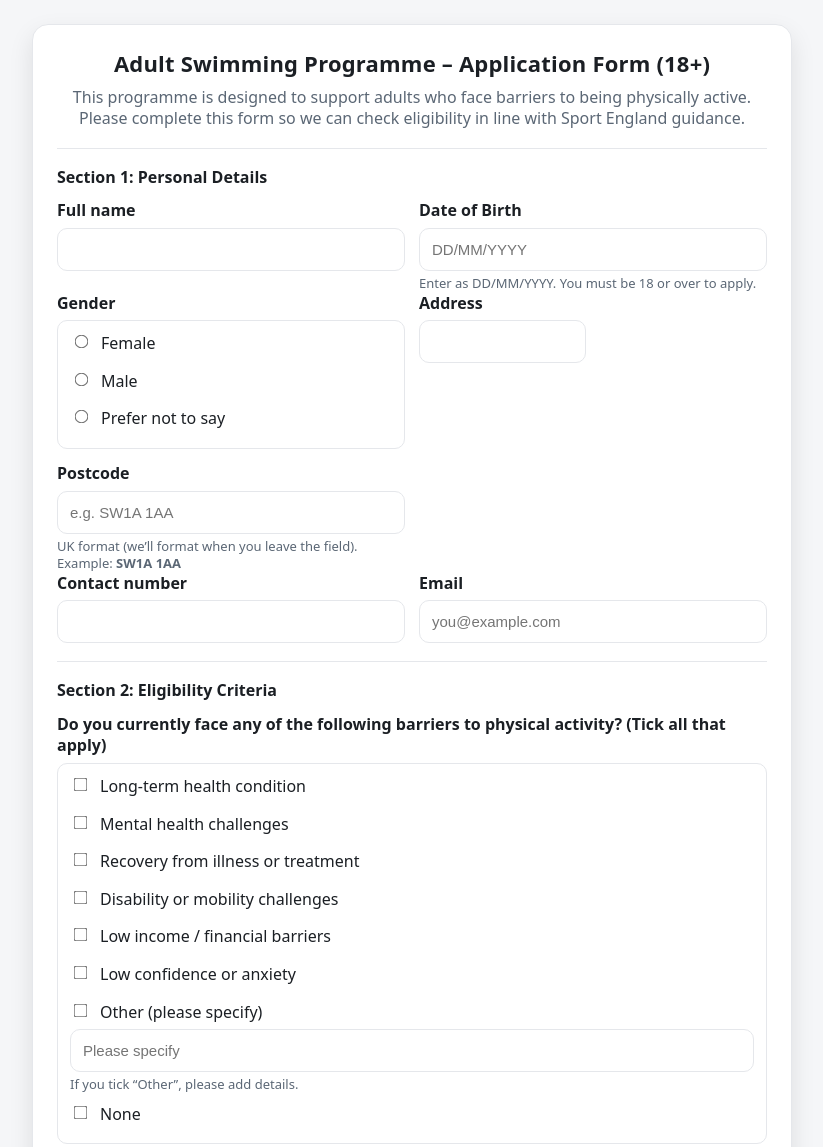
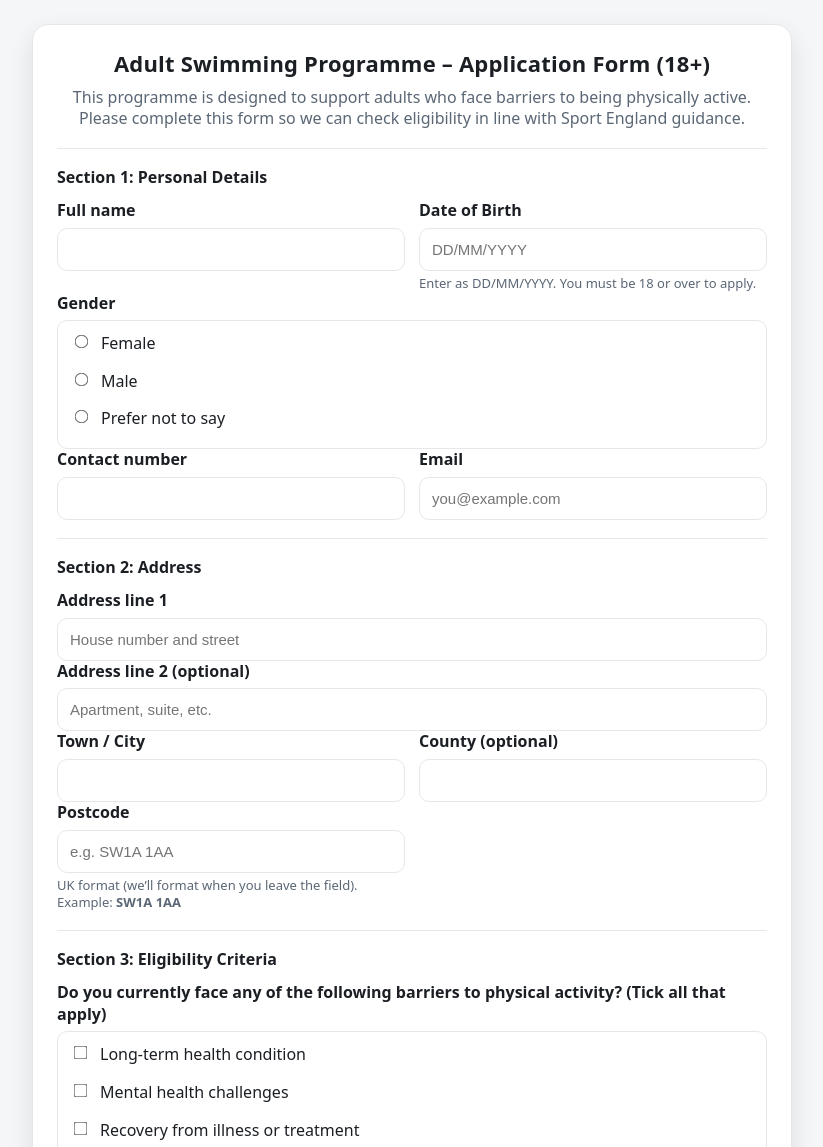
Before and after one commit to filipposdine-cmd/ACA, a plain HTML site: page index.html in a window 1280 px wide. Shown: the top 1147 px of the page, without its empty margins (228-1051 px from the left). Drawn offline with Linux system fonts and the light colour scheme.

Commit message:
Update index.html

```diff
--- a/index.html
+++ b/index.html
@@ -225,7 +225,7 @@
             </div>
           </div>
 
-          <div class="grid two">
+          <div class="grid">
             <div>
               <label>Gender</label>
               <div class="options" role="group" aria-label="Gender">
@@ -233,27 +233,6 @@
                 <label class="opt"><input type="radio" name="gender" value="Male"> Male</label>
                 <label class="opt"><input type="radio" name="gender" value="Prefer not to say"> Prefer not to say</label>
               </div>
-            </div>
-
-          <div class="grid two">
-            <div>
-              <label for="address">Address</label>
-              <input id="address" name="address" type="text" autocomplete="address" required />
-            </div>
-           </div>
-
-
-            <div>
-              <label for="postcode">Postcode</label>
-              <input
-                id="postcode"
-                name="postcode"
-                type="text"
-                autocomplete="postal-code"
-                placeholder="e.g. SW1A 1AA"
-                required
-              />
-              <span class="hint">UK format (we’ll format when you leave the field). Example: <strong>SW1A 1AA</strong></span>
             </div>
           </div>
 
@@ -270,9 +249,79 @@
           </div>
         </div>
 
-        <!-- Section 2 -->
+        <!-- Section 2: Address -->
         <div class="section">
-          <h2>Section 2: Eligibility Criteria</h2>
+          <h2>Section 2: Address</h2>
+
+          <div class="grid">
+            <div>
+              <label for="address1">Address line 1</label>
+              <input
+                id="address1"
+                name="address_line_1"
+                type="text"
+                autocomplete="address-line1"
+                placeholder="House number and street"
+                required
+              />
+            </div>
+          </div>
+
+          <div class="grid">
+            <div>
+              <label for="address2">Address line 2 (optional)</label>
+              <input
+                id="address2"
+                name="address_line_2"
+                type="text"
+                autocomplete="address-line2"
+                placeholder="Apartment, suite, etc."
+              />
+            </div>
+          </div>
+
+          <div class="grid two">
+            <div>
+              <label for="town">Town / City</label>
+              <input
+                id="town"
+                name="town_city"
+                type="text"
+                autocomplete="address-level2"
+                required
+              />
+            </div>
+
+            <div>
+              <label for="county">County (optional)</label>
+              <input
+                id="county"
+                name="county"
+                type="text"
+                autocomplete="address-level1"
+              />
+            </div>
+          </div>
+
+          <div class="grid two">
+            <div>
+              <label for="postcode">Postcode</label>
+              <input
+                id="postcode"
+                name="postcode"
+                type="text"
+                autocomplete="postal-code"
+                placeholder="e.g. SW1A 1AA"
+                required
+              />
+              <span class="hint">UK format (we’ll format when you leave the field). Example: <strong>SW1A 1AA</strong></span>
+            </div>
+          </div>
+        </div>
+
+        <!-- Section 3 -->
+        <div class="section">
+          <h2>Section 3: Eligibility Criteria</h2>
 
           <label>Do you currently face any of the following barriers to physical activity? (Tick all that apply)</label>
           <div class="options" id="barriersBox">
@@ -318,9 +367,9 @@
           </div>
         </div>
 
-        <!-- Section 3 -->
+        <!-- Section 4 -->
         <div class="section">
-          <h2>Section 3: Health &amp; Wellbeing</h2>
+          <h2>Section 4: Health &amp; Wellbeing</h2>
 
           <label>Does swimming support your health or wellbeing needs? (Tick all that apply)</label>
           <div class="options">
@@ -339,9 +388,9 @@
           </div>
         </div>
 
-        <!-- Section 4 -->
+        <!-- Section 5 -->
         <div class="section">
-          <h2>Section 4: Motivation</h2>
+          <h2>Section 5: Motivation</h2>
 
           <div class="grid">
             <div>
@@ -360,9 +409,9 @@
           </div>
         </div>
 
-        <!-- Section 5 -->
+        <!-- Section 6 -->
         <div class="section">
-          <h2>Section 5: Consent</h2>
+          <h2>Section 6: Consent</h2>
 
           <label>Do you agree that your anonymised feedback may be used for monitoring and reporting to Sport England?</label>
           <div class="options" role="group" aria-label="Anonymised feedback consent">
```
